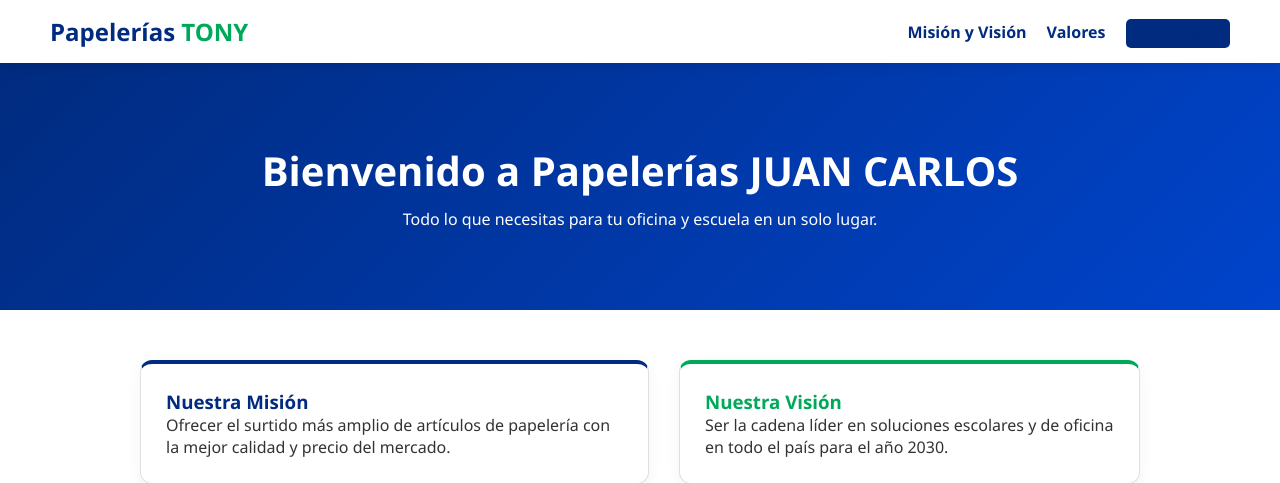
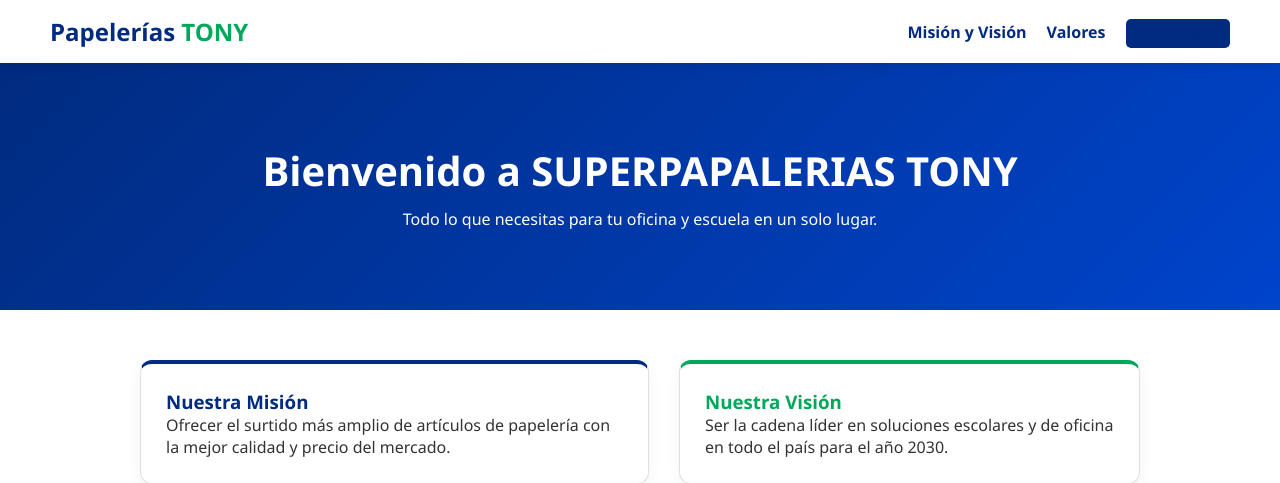
Before and after one commit to 24160804-pixel/EQUIPO15_TSO4SB, a PHP site: page / in a window 1280 px wide. Shown: the top 483 px of the page. Run offline with PHP 8.4, Linux system fonts and the light colour scheme.

Commit message:
Modifique el logo principal en el index.php

```diff
--- a/index.php
+++ b/index.php
@@ -16,7 +16,7 @@
     </nav>
 
     <header class="hero">
-        <h1>Bienvenido a Papelerías JUAN CARLOS</h1>
+        <h1>Bienvenido a SUPERPAPALERIAS TONY</h1>
         <p>Todo lo que necesitas para tu oficina y escuela en un solo lugar.</p>
     </header>
 
```
